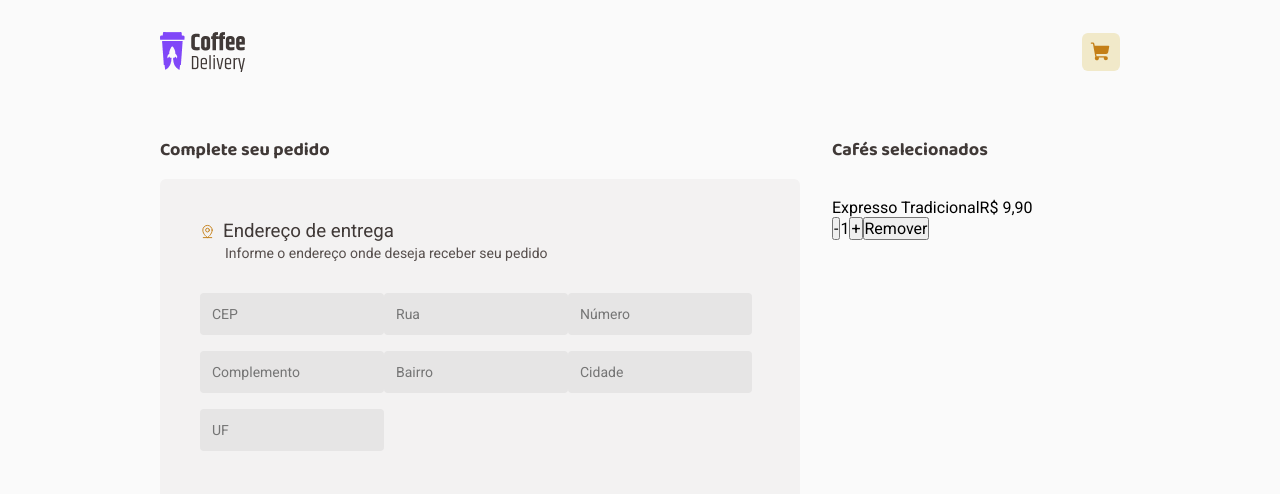
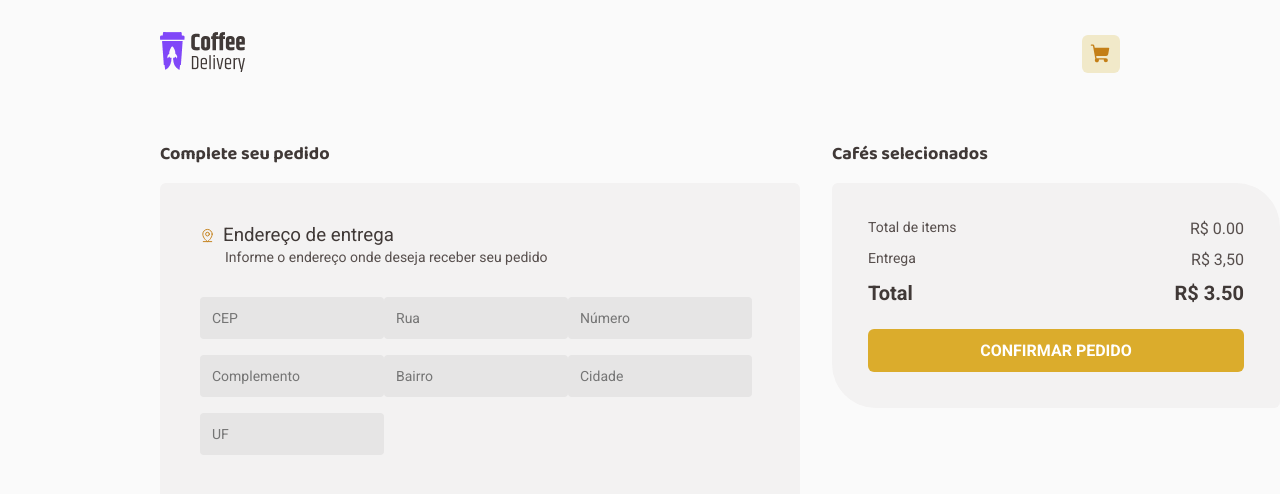
Before and after one commit to mbsegalla/coffee-delivery, a React (Vite) app: page /checkout/cart in a window 1280 px wide. Shown: the top 494 px of the page. Built offline with nearby package versions, Linux system fonts and the light colour scheme.

Commit message:
Finalizando ajustes em contexto e card de produtos no carrinho

```diff
--- a/src/components/CafesCard/index.tsx
+++ b/src/components/CafesCard/index.tsx
@@ -1,7 +1,9 @@
-import { Minus, Plus, ShoppingCart } from 'phosphor-react'
+import { ShoppingCart } from 'phosphor-react'
+import { Product } from '../../context/Cart/cart.types'
 import cafesData from '../../data/cafes'
 import { useCart } from '../../hooks/useCart'
 import { formatPrice } from '../../utils/formatPrice'
+import SelectQtyCafes from '../selectQtyCafes'
 import {
   Card,
   CardArea,
@@ -13,17 +15,27 @@ import {
   RealSign,
   Tag,
   CoffePrice,
-  SelectQtyCafes,
   CartButton,
   ButtonsFooter,
-  Button,
   Title,
   Image,
 } from './styles'
 
 const CafesCard = () => {
-  const { cartItems, addToCart, decrement } = useCart()
-  console.log(cartItems)
+  const { cartState, addToCart, decrement } = useCart()
+
+  const qtyInCart = (coffe: Product) => {
+    const item = cartState.cartItems.find((item) => item.id === coffe.id)
+    return item ? item.quantityInCart : 0
+  }
+
+  const handleAddToCart = (coffe: Product) => {
+    addToCart(coffe)
+  }
+
+  const handleDecrement = (coffe: Product) => {
+    decrement(coffe)
+  }
 
   return (
     <Container>
@@ -45,15 +57,13 @@ const CafesCard = () => {
                 <CoffePrice>{formatPrice(coffe.price)}</CoffePrice>
               </div>
               <ButtonsFooter>
-                <SelectQtyCafes>
-                  <Button onClick={() => decrement(coffe)}>
-                    <Minus weight="fill" />
-                  </Button>
-                  <span>1</span>
-                  <Button onClick={() => addToCart(coffe)}>
-                    <Plus weight="fill" />
-                  </Button>
-                </SelectQtyCafes>
+                <SelectQtyCafes
+                  size="small"
+                  coffe={coffe}
+                  handleDecrement={handleDecrement}
+                  handleAddToCart={handleAddToCart}
+                  qtyInCart={qtyInCart}
+                />
                 <CartButton
                   onClick={() => addToCart(coffe)}
                   title="Adicionar no carrinho"
--- a/src/components/CafesCart/index.tsx
+++ b/src/components/CafesCart/index.tsx
@@ -1,29 +1,104 @@
+import { Trash } from 'phosphor-react'
+import React from 'react'
+import { Product } from '../../context/Cart/cart.types'
 import { useCart } from '../../hooks/useCart'
-import { Container, ItemsCard, Title } from './styles'
+import { formatPrice } from '../../utils/formatPrice'
+import SelectQtyCafes from '../selectQtyCafes'
+import {
+  Content,
+  CoffeName,
+  CoffePrice,
+  Container,
+  ItemsContent,
+  ItemsCard,
+  ItemsContainer,
+  RemoveButton,
+  Title,
+  ButtonsContainer,
+  Divider,
+  InfoPayment,
+  ConfirmButton,
+  TextInfo,
+  TextValue,
+  Total,
+  Haha,
+} from './styles'
 
 const CafesCart = () => {
-  const { cartItems } = useCart()
-  console.log(cartItems)
+  const { cartState, addToCart, decrement, removeItemFromCart } = useCart()
+  const fee = 3.5
+  const totalValue = cartState.cartItems.reduce(
+    (acc, item: Product) => acc + item.price * item.quantityInCart,
+    0,
+  )
+
+  const totalMoreFee = totalValue + fee
+
+  const handleAddToCart = (coffe: Product) => {
+    addToCart(coffe)
+  }
+
+  const handleDecrement = (coffe: Product) => {
+    decrement(coffe)
+  }
+
+  const handleRemoveFromCart = (coffe: Product) => {
+    removeItemFromCart(coffe)
+  }
+
+  const qtyInCart = (coffe: Product) => {
+    const item = cartState.cartItems.find((item) => item.id === coffe.id)
+    return item ? item.quantityInCart : 0
+  }
 
   return (
     <Container>
       <Title>Cafés selecionados</Title>
       <ItemsCard>
-        <div>
-          <div>
-            <img />
-          </div>
-          <div>
-            <span>Expresso Tradicional</span>
-            <span>R$ 9,90</span>
-          </div>
-          <div>
-            <button>-</button>
-            <span>1</span>
-            <button>+</button>
-            <button>Remover</button>
-          </div>
-        </div>
+        {cartState.cartItems.map((coffe: Product) => (
+          <React.Fragment key={coffe.id}>
+            <ItemsContainer>
+              <ItemsContent>
+                <img src={coffe.image} alt="" width={64} height={64} />
+                <Content>
+                  <CoffeName>{coffe.name}</CoffeName>
+                  <ButtonsContainer>
+                    <SelectQtyCafes
+                      size="small"
+                      coffe={coffe}
+                      handleDecrement={handleDecrement}
+                      handleAddToCart={handleAddToCart}
+                      qtyInCart={qtyInCart}
+                    />
+                    <RemoveButton onClick={() => handleRemoveFromCart(coffe)}>
+                      <Trash />
+                      remover
+                    </RemoveButton>
+                  </ButtonsContainer>
+                </Content>
+              </ItemsContent>
+              <CoffePrice>
+                R$ {formatPrice(coffe.totalPricePerItem || coffe.price)}
+              </CoffePrice>
+            </ItemsContainer>
+            <Divider />
+          </React.Fragment>
+        ))}
+        <Haha>
+          <InfoPayment>
+            <TextInfo>Total de items</TextInfo>
+            <TextValue>R$ {formatPrice(totalValue)}</TextValue>
+          </InfoPayment>
+          <InfoPayment>
+            <TextInfo>Entrega</TextInfo>
+            <TextValue>R$ 3,50</TextValue>
+          </InfoPayment>
+          <InfoPayment>
+            <Total>Total</Total>
+            <Total>R$ {formatPrice(totalMoreFee)}</Total>
+          </InfoPayment>
+        </Haha>
+        <ConfirmButton>Confirmar pedido</ConfirmButton>
       </ItemsCard>
     </Container>
   )
--- a/src/components/CafesCart/styles.ts
+++ b/src/components/CafesCart/styles.ts
@@ -10,4 +10,123 @@ export const Title = styled.div`
   margin-bottom: 15px;
 `
 
-export const ItemsCard = styled.div``
+export const ItemsCard = styled.div`
+  display: flex;
+  flex-direction: column;
+  align-items: flex-start;
+  width: 448px;
+  padding: 36px;
+  gap: 24px;
+  background-color: ${(props) => props.theme['base-card']};
+  border-radius: 6px 44px;
+`
+
+export const ItemsContent = styled.div`
+  display: flex;
+  flex-direction: row;
+  gap: 20px;
+`
+
+export const ItemsContainer = styled.div`
+  display: flex;
+  gap: 59px;
+`
+
+export const CoffeName = styled.span`
+  font-family: 'Roboto';
+  font-style: normal;
+  font-weight: 400;
+  font-size: 1rem;
+  line-height: 130%;
+  color: ${(props) => props.theme['base-subtitle']};
+`
+
+export const CoffePrice = styled.span`
+  color: ${(props) => props.theme['base-text']};
+  font-weight: 700;
+`
+
+export const Content = styled.div`
+  display: flex;
+  flex-direction: column;
+  gap: 8px;
+`
+
+export const ButtonsContainer = styled.div`
+  display: flex;
+  gap: 8px;
+`
+
+export const RemoveButton = styled.button`
+  font-size: 0.75rem;
+  text-transform: uppercase;
+  background-color: ${(props) => props.theme['base-button']};
+  color: ${(props) => props.theme['base-text']};
+  border-radius: 6px;
+  border: none;
+  gap: 4px;
+  padding: 0 8px;
+  cursor: pointer;
+  display: flex;
+  align-items: center;
+  transition: ease-in-out 0.2s;
+
+  &:hover {
+    background-color: ${(props) => props.theme['base-hover']};
+  }
+
+  svg {
+    color: ${(props) => props.theme.purple};
+  }
+`
+
+export const Divider = styled.div`
+  border: 1px solid ${(props) => props.theme['base-button']};
+  width: 100%;
+`
+
+export const Haha = styled.div`
+  width: 100%;
+  gap: 12px;
+  display: flex;
+  flex-direction: column;
+  justify-content: space-between;
+`
+
+export const InfoPayment = styled.div`
+  width: 100%;
+  display: flex;
+  justify-content: space-between;
+`
+
+export const TextInfo = styled.span`
+  font-size: 0.875rem;
+  color: ${(props) => props.theme['base-text']};
+`
+
+export const TextValue = styled(TextInfo)`
+  font-size: 1rem;
+`
+
+export const Total = styled.span`
+  font-size: 1.25rem;
+  font-weight: 700;
+  color: ${(props) => props.theme['base-subtitle']};
+`
+
+export const ConfirmButton = styled.button`
+  width: 100%;
+  padding: 12px 8px;
+  border: 0;
+  border-radius: 6px;
+  background-color: ${(props) => props.theme.yellow};
+  color: ${(props) => props.theme.white};
+  font-weight: 700;
+  text-transform: uppercase;
+  cursor: pointer;
+  transition: ease-in-out 0.2s;
+
+  &:hover {
+    background-color: ${(props) => props.theme['yellow-dark']};
+  }
+`
--- a/src/components/Header/index.tsx
+++ b/src/components/Header/index.tsx
@@ -6,7 +6,9 @@ import { Container, IconButton } from './styles'
 const Header = () => {
   return (
     <Container>
-      <img src={logo} />
+      <Link to="/">
+        <img src={logo} alt="" />
+      </Link>
       <Link to="/checkout/cart">
         <IconButton title="Ir ao carrinho">
           <ShoppingCart size={22} weight="fill" />
--- /dev/null
+++ b/src/components/selectQtyCafes/index.tsx
@@ -0,0 +1,33 @@
+import { Minus, Plus } from 'phosphor-react'
+import { Product } from '../../context/Cart/cart.types'
+import { Button, Container } from './styles'
+
+interface SelectQtyCafesProps {
+  size: string
+  coffe: Product
+  handleDecrement: (coffe: Product) => void
+  handleAddToCart: (coffe: Product) => void
+  qtyInCart: (coffe: Product) => number
+}
+
+const SelectQtyCafes = ({
+  size,
+  coffe,
+  handleDecrement,
+  handleAddToCart,
+  qtyInCart,
+}: SelectQtyCafesProps) => {
+  return (
+    <Container size={size}>
+      <Button onClick={() => handleDecrement(coffe)}>
+        <Minus weight="fill" />
+      </Button>
+      <span>{qtyInCart(coffe)}</span>
+      <Button onClick={() => handleAddToCart(coffe)}>
+        <Plus weight="fill" />
+      </Button>
+    </Container>
+  )
+}
+
+export default SelectQtyCafes
--- /dev/null
+++ b/src/components/selectQtyCafes/styles.ts
@@ -0,0 +1,38 @@
+import styled from 'styled-components'
+
+interface IContainer {
+  size: string
+}
+
+export const Container = styled.div<IContainer>`
+  display: flex;
+  flex-direction: row;
+  justify-content: center;
+  align-items: center;
+  padding: 8px;
+  gap: 4px;
+  width: 72px;
+  height: ${(props) => (props.size === 'small' ? '32px' : '38px')};
+  background-color: ${(props) => props.theme['base-button']};
+  border-radius: 6px;
+
+  span {
+    color: ${(props) => props.theme['base-title']};
+    font-size: 1rem;
+  }
+`
+
+export const Button = styled.button`
+  display: flex;
+  background-color: ${(props) => props.theme['base-button']};
+  border: 0;
+  cursor: pointer;
+
+  svg {
+    color: ${(props) => props.theme.purple};
+
+    &:hover {
+      color: ${(props) => props.theme['purple-dark']};
+    }
+  }
+`
--- a/src/context/Cart/cart.types.ts
+++ b/src/context/Cart/cart.types.ts
@@ -7,6 +7,7 @@ export interface Product {
   image: string
   tags: string[]
   quantityInCart: number
+  totalPricePerItem: number
 }
 
 export interface CartState {
@@ -14,7 +15,7 @@ export interface CartState {
 }
 
 export interface CartAction {
-  type: 'ADD_TO_CART' | 'DECREMENT' | 'UPDATE_CART_ITEMS'
+  type: 'ADD_TO_CART' | 'DECREMENT' | 'REMOVE_ITEM_FROM_CART'
   payload: any
 }
 
--- a/src/hooks/useCart.ts
+++ b/src/hooks/useCart.ts
@@ -1,30 +1,38 @@
 import { useCallback, useContext, useMemo } from 'react'
+import { Product } from '../context/Cart/cart.types'
 import { CartContext } from '../context/Cart/CartContext'
 
 export const useCart = () => {
   const context = useContext(CartContext)
-  const { state: cartItems, dispatch } = context
+  const { state: cartState, dispatch } = context
 
   if (!context) {
     throw new Error('useCart must be used within a CartProvider')
   }
 
   const addToCart = useCallback(
-    (item: any) => {
+    (item: Product) => {
       dispatch({ type: 'ADD_TO_CART', payload: item })
     },
     [dispatch],
   )
 
   const decrement = useCallback(
-    (item: any) => {
+    (item: Product) => {
       dispatch({ type: 'DECREMENT', payload: item })
     },
     [dispatch],
   )
 
+  const removeItemFromCart = useCallback(
+    (item: Product) => {
+      dispatch({ type: 'REMOVE_ITEM_FROM_CART', payload: item })
+    },
+    [dispatch],
+  )
+
   return useMemo(
-    () => ({ cartItems, addToCart, decrement }),
-    [cartItems, addToCart, decrement],
+    () => ({ cartState, addToCart, decrement, removeItemFromCart }),
+    [cartState, addToCart, decrement, removeItemFromCart],
   )
 }
```
Also changed, not shown: src/components/CafesCard/styles.ts (+0 -33 lines), src/context/Cart/cartReducer.ts (+20 -4 lines), src/data/cafes.ts (+14 -14 lines), 1 other file (tests, documents, lock files or other folders).
